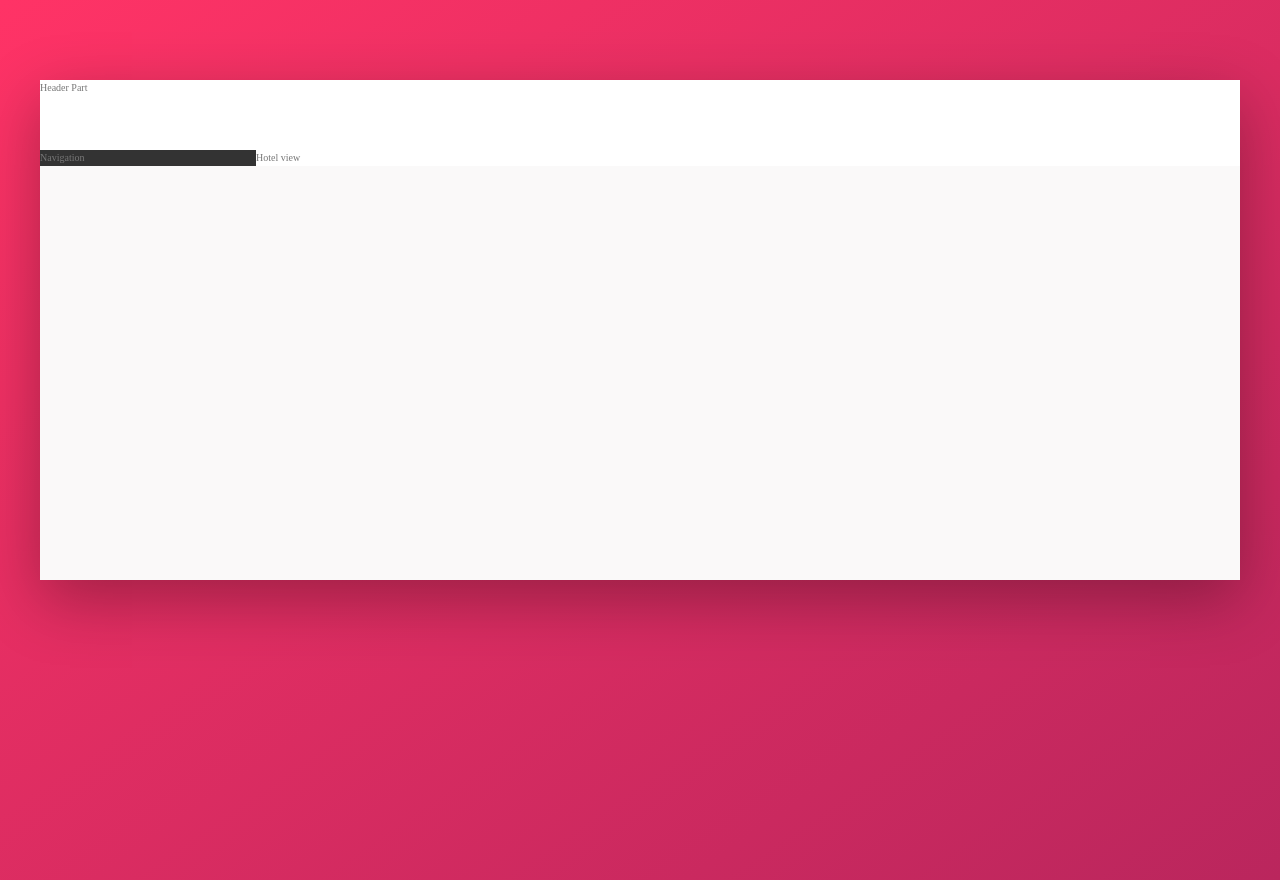
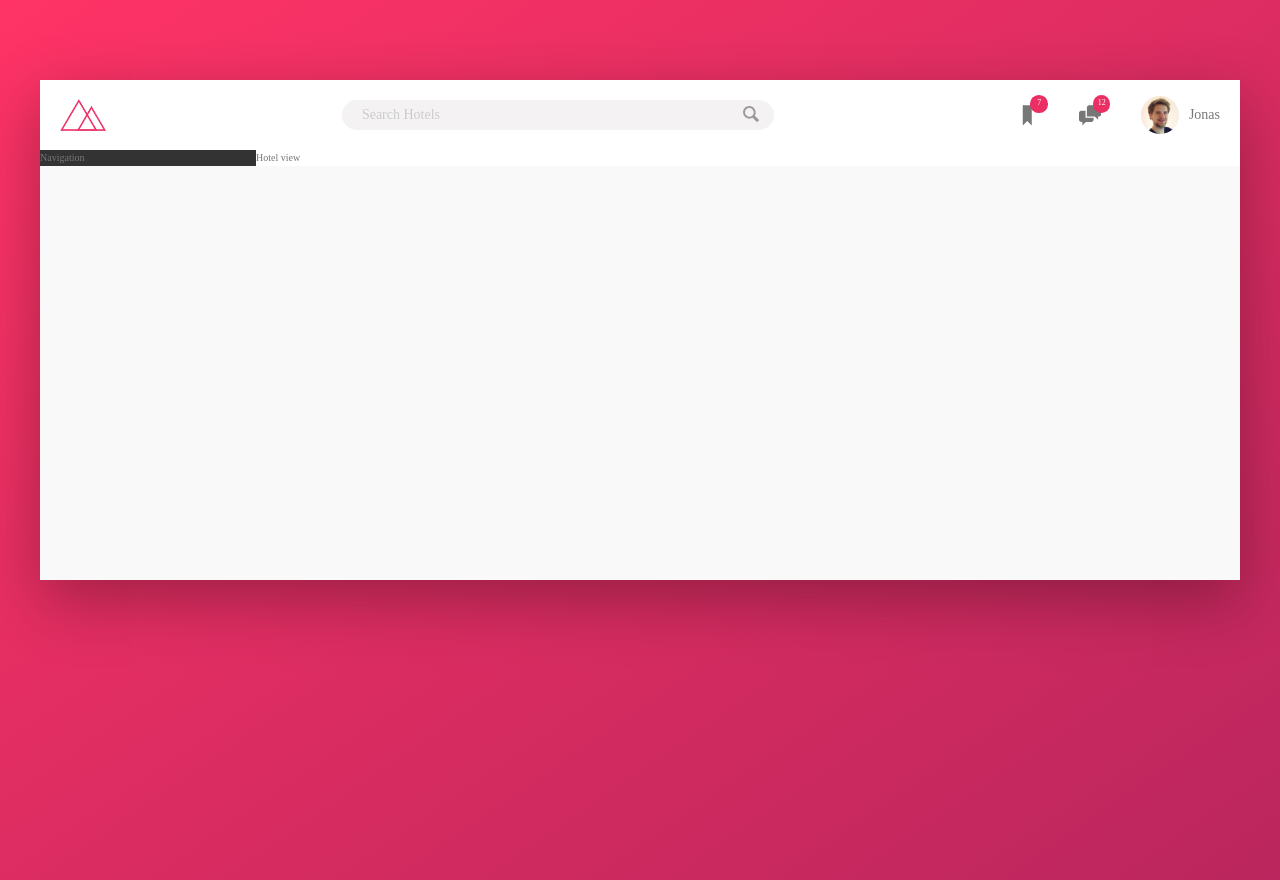
Before and after one commit to adamyi515/Trillo, a website: page index.html in a window 1280 px wide. Drawn offline with Linux system fonts and the light colour scheme.

Commit message:
Create logo, searchbox and user navigation using svg icons. Align them using flexbox

```diff
--- a/index.html
+++ b/index.html
@@ -9,9 +9,43 @@
 </head>
 <body>
     <div class="container">
+
         <header class="header">
-            Header Part
+            <img src="img/logo.png" alt="trillo logo" class="logo" />
+
+            <form class="search">
+                <input type="text" class="search__input" placeholder="Search Hotels" />
+                <button class="search__button">
+                    <svg class="search__icon">
+                        <use xlink:href="img/sprite.svg#icon-magnifying-glass"></use>
+                    </svg>
+                </button>
+            </form>
+
+            <nav class="user-nav">
+                <!-- Each of these div represents the icon on the top right of the header section -->
+                <div class="user-nav__icon-box">
+                    <svg class="user-nav__icon">
+                        <use xlink:href="img/sprite.svg#icon-bookmark"></use>
+                    </svg>
+                    <span class="user-nav__notification">7</span>
+                </div>
+
+                <div class="user-nav__icon-box">
+                    <svg class="user-nav__icon">
+                        <use xlink:href="img/sprite.svg#icon-chat"></use>
+                    </svg>
+                    <span class="user-nav__notification">12</span>
+                </div>
+
+                <div class="user-nav__user">
+                    <img src="img/user.jpg" class="user-nav__user-photo" />
+                    <span class="user-nav__user-name">Jonas</span>
+                </div>
+            </nav>
+
         </header>
+
         <div class="content">
             <nav class="sidebar">
                 Navigation
--- a/sass/_components.scss
+++ b/sass/_components.scss
@@ -0,0 +1,110 @@
+///////////////////////////////////////////////////////////////////
+// Logo
+.logo {
+  height: 3.25rem;
+  margin-left: 2rem;
+}
+
+///////////////////////////////////////////////////////////////////
+// Search
+.search {
+  flex: 0 0 40%;
+  display: flex;
+  align-items: center;
+  justify-content: center;
+
+  &__input {
+    font-family: inherit;
+    font-size: inherit;
+    background-color: var(--color-grey-light-2);
+    border: none;
+    padding: 0.7rem 2rem;
+    border-radius: 100px;
+    width: 90%;
+    transition: all 0.2s;
+    margin-right: -3.25rem;
+
+    &:focus {
+      outline: none;
+      width: 100%;
+      background-color: var(--color-grey-light-3);
+    }
+
+    &::-webkit-input-placeholder {
+      font-weight: 100;
+      color: var(--color-grey-light-4);
+    }
+  }
+
+  &__button {
+    border: none;
+    background-color: var(--color-grey-light-2);
+
+    &:focus {
+      outline: none;
+      background-color: var(--color-grey-light-3);
+    }
+
+    &:active {
+      transform: translateY(2px);
+    }
+  }
+
+  &__icon {
+    height: 2rem;
+    width: 2rem;
+    fill: var(--color-grey-dark-3);
+  }
+}
+
+///////////////////////////////////////////////////////////////////
+// User Navigation
+.user-nav {
+  display: flex;
+  align-items: center;
+  align-self: stretch;
+
+  & > * {
+    padding: 0 2rem;
+    cursor: pointer;
+    height: 100%;
+    display: flex;
+    align-items: center;
+  }
+
+  & > *:hover {
+    background-color: var(--color-grey-light-2);
+  }
+
+  &__icon-box {
+    position: relative;
+  }
+
+  &__icon {
+    height: 2.25rem;
+    width: 2.25rem;
+    fill: var(--color-grey-dark-2);
+  }
+
+  &__notification {
+    font-size: 0.8rem;
+    height: 1.75rem;
+    width: 1.75rem;
+    border-radius: 50%;
+    background-color: var(--color-primary);
+    color: #fff;
+    position: absolute;
+    top: 1.5rem;
+    right: 1.1rem;
+
+    display: flex;
+    justify-content: center;
+    align-items: center;
+  }
+
+  &__user-photo {
+    height: 3.75rem;
+    border-radius: 50%;
+    margin-right: 1rem;
+  }
+}
--- a/sass/_layout.scss
+++ b/sass/_layout.scss
@@ -8,9 +8,14 @@
 }
 
 .header {
+  font-size: 1.4rem;
   height: 7rem; //70px
   background-color: #fff;
   border-bottom: var(--color-grey-light-2);
+
+  display: flex;
+  justify-content: space-between;
+  align-items: center;
 }
 
 .content {
```
Also changed, not shown: css/style.css.
